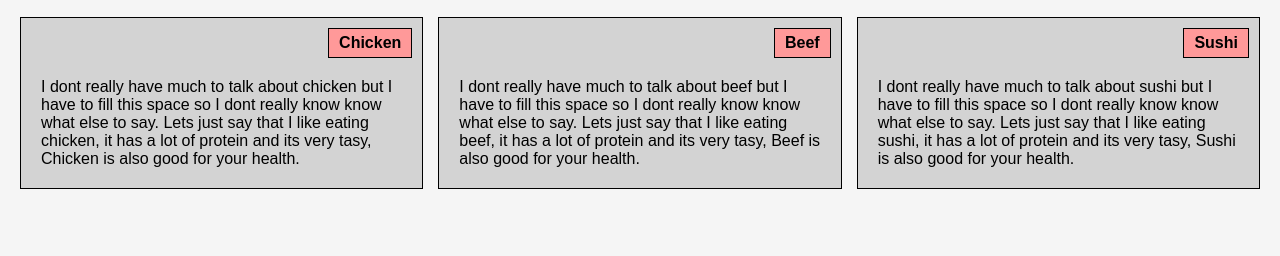
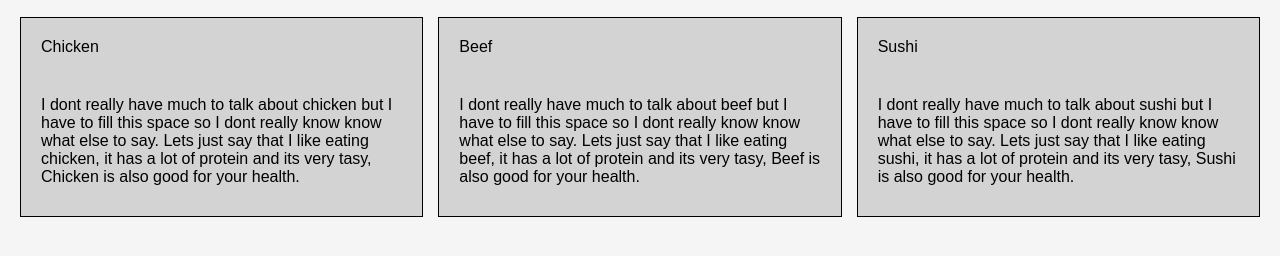
Before and after one commit to haneeth0807/coursera-test, a plain HTML site: page mod2_sol/index.html in a window 1280 px wide. Shown: the part 60-316 px from the top of the page. Drawn offline with Linux system fonts and the light colour scheme.

Commit message:
Update styles.css

```diff
--- a/mod2_sol/styles.css
+++ b/mod2_sol/styles.css
@@ -32,15 +32,16 @@ h1 {
     background-color: #d3d3d3;
     border: 1px solid #000;
     padding: 20px;
-    position: relative;
+    position: relative; /* Ensure the title is positioned relative to this */
     flex: 1 1 30%;
+    min-height: 200px; /* Ensures a minimum height to accommodate content */
 }
 
 .menu-item p {
     margin-top: 40px; /* Ensures space below the title */
 }
 
-.item-title {
+.title {
     background-color: #ff9999; /* Change this color for different sections */
     color: #000;
     border: 1px solid #000;
```
